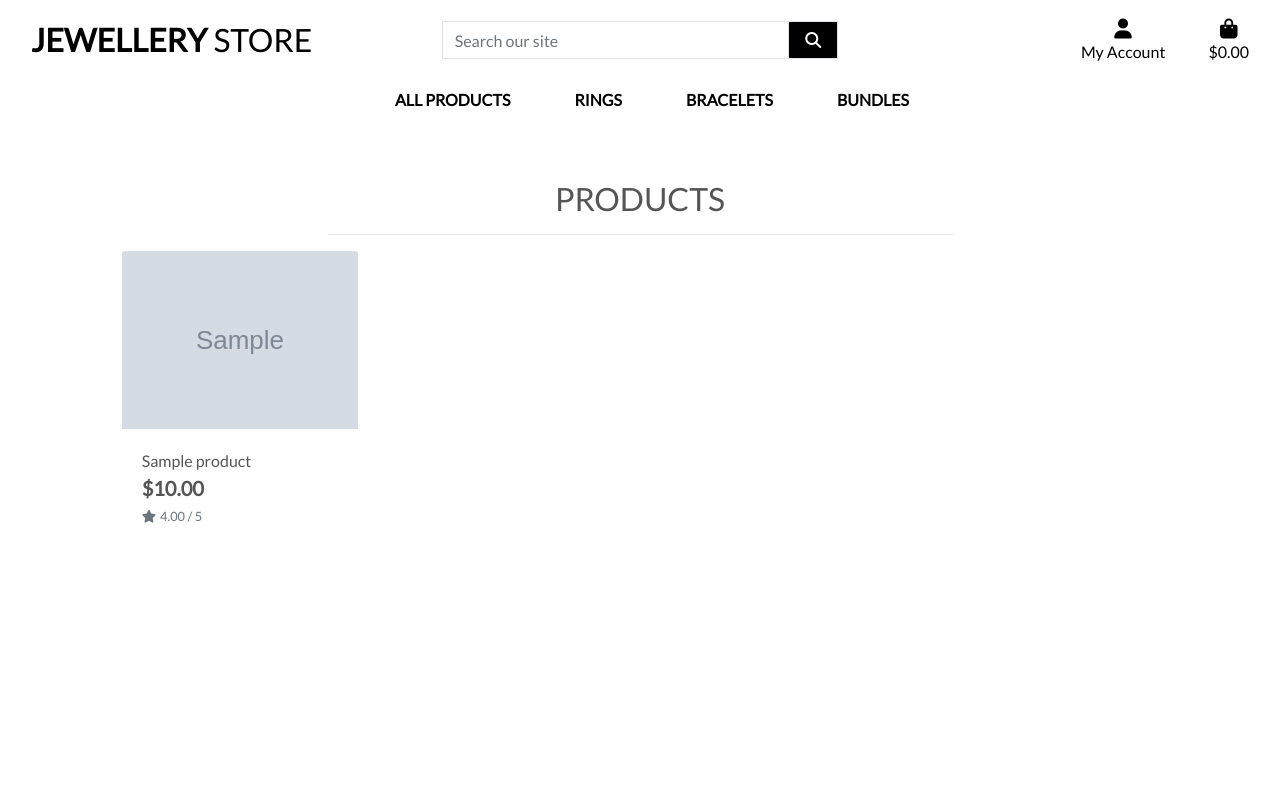
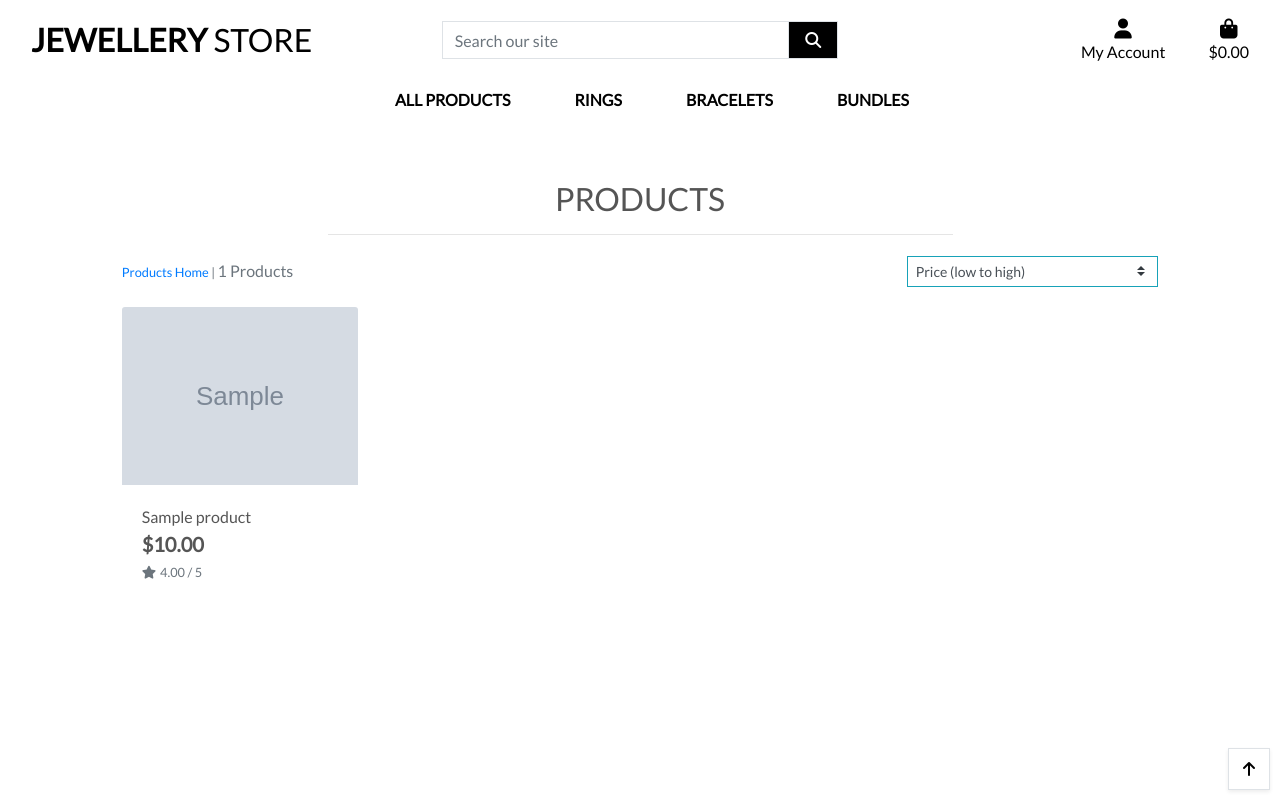
Before and after one commit to Code-Institute-Submissions/Colin-K88-ecommerce-store_AprResub, a Django app: a page that uses products/templates/products/products.html in a window 1280 px wide. Run offline with Django 3.2, Linux system fonts and the light colour scheme; tables that the repository leaves empty hold one stand-in row (values such as "Sample post"); grey boxes marked "Sample" are stand-in pictures; some libraries are stand-ins or nearby versions.

Commit message:
added sorting js & back to top link

```diff
--- a/products/templates/products/products.html
+++ b/products/templates/products/products.html
@@ -15,12 +15,41 @@
         <div class="row">
             <div class="col text-center mt-3">
                 <h2 class="logo-font">Products</h2>
+                {% for c in current_categories %}
+                    <a class="category-badge text-decoration-none" href="{% url 'products' %}?category={{ c.name }}">
+                        <span class="p-2 mt-2 badge badge-white text-black rounded-0 border border-dark">{{ c.friendly_name }}</span>
+                    </a>
+                {% endfor %}
                 <hr class="w-50 mb-1">
             </div>
         </div>
         <div class="row">
             <div class="product-container col-10 offset-1">
-                <div class="row mt-1 mb-2"></div>
+                <div class="row mt-1 mb-2">
+                    <div class="col-12 col-md-6 my-auto order-md-last d-flex justify-content-center justify-content-md-end">
+                        <div class="sort-select-wrapper w-50">
+                            <select id="sort-selector" class="custom-select custom-select-sm rounded-0 border border-{% if current_sorting != 'None_None' %}info{% else %}black{% endif %}">
+                                <option value="reset" {% if current_sorting == 'None_None' %}selected{% endif %}>Sort by...</option>
+                                <option value="price_asc" {% if current_sorting == 'price_asc' %}selected{% endif %}>Price (low to high)</option>
+                                <option value="price_desc" {% if current_sorting == 'price_desc' %}selected{% endif %}>Price (high to low)</option>
+                                <option value="rating_asc" {% if current_sorting == 'rating_asc' %}selected{% endif %}>Rating (low to high)</option>
+                                <option value="rating_desc" {% if current_sorting == 'rating_desc' %}selected{% endif %}>Rating (high to low)</option>
+                                <option value="name_asc" {% if current_sorting == 'name_asc' %}selected{% endif %}>Name (A-Z)</option>
+                                <option value="name_desc" {% if current_sorting == 'name_desc' %}selected{% endif %}>Name (Z-A)</option>
+                                <option value="category_asc" {% if current_sorting == 'category_asc' %}selected{% endif %}>Category (A-Z)</option>
+                                <option value="category_desc" {% if current_sorting == 'category_desc' %}selected{% endif %}>Category (Z-A)</option>
+                            </select>
+                        </div>
+                    </div>
+                    <div class="col-12 col-md-6 order-md-first">
+                        <p class="text-muted mt-3 text-center text-md-left">
+                            {% if search_term or current_categories or current_sorting != 'None_None' %}
+                                <span class="small"><a href="{% url 'products' %}">Products Home</a> | </span>
+                            {% endif %}
+                            {{ products|length }} Products{% if search_term %} found for <strong>"{{ search_term }}"</strong>{% endif %}
+                        </p>
+                    </div>
+                </div>
                 <div class="row">
                     {% for product in products %}
                         <div class="col-sm-6 col-md-6 col-lg-4 col-xl-3">
@@ -70,4 +99,41 @@
             </div>
         </div>
     </div>
+    <div class="btt-button shadow-sm rounded-0 border border-black">
+        <a class="btt-link d-flex h-100">
+            <i class="fas fa-arrow-up text-black mx-auto my-auto"></i>
+        </a>
+    </div>
 {% endblock %}
+
+{% block postloadjs %}
+    {{ block.super }}
+    <script type="text/javascript">
+		$('.btt-link').click(function(e) {
+			window.scrollTo(0,0)
+		})
+	</script>
+
+    <script type="text/javascript">
+        $('#sort-selector').change(function() {
+            var selector = $(this);
+            var currentUrl = new URL(window.location);
+
+            var selectedVal = selector.val();
+            if(selectedVal != "reset"){
+                var sort = selectedVal.split("_")[0];
+                var direction = selectedVal.split("_")[1];
+
+                currentUrl.searchParams.set("sort", sort);
+                currentUrl.searchParams.set("direction", direction);
+
+                window.location.replace(currentUrl);
+            } else {
+                currentUrl.searchParams.delete("sort");
+                currentUrl.searchParams.delete("direction");
+
+                window.location.replace(currentUrl);
+            }
+        })
+    </script>
+{% endblock %}
--- a/products/views.py
+++ b/products/views.py
@@ -2,6 +2,7 @@ from django.shortcuts import render, redirect, reverse, get_object_or_404
 from django.contrib import messages
 from django.db.models import Q
 from .models import Product, Category
+from django.db.models.functions import Lower
 
 
 # Create your views here.
@@ -22,7 +23,8 @@ def all_products(request):
             if sortkey == 'name':
                 sortkey = 'lower_name'
                 products = products.annotate(lower_name=Lower('name'))
-
+            if sortkey == 'category':
+                sortkey = 'category__name'
             if 'direction' in request.GET:
                 direction = request.GET['direction']
                 if direction == 'desc':
--- a/static/css/base.css
+++ b/static/css/base.css
@@ -66,6 +66,24 @@ body {
 	z-index: -1;
 }
 
+a.category-badge > span.badge:hover {
+    background: #212529 !important;
+    color: #fff !important;
+}
+
+.btt-button {
+    height: 42px;
+    width: 42px;
+    position: fixed;
+    bottom: 10px;
+    right: 10px;
+}
+
+.btt-link {
+    cursor: pointer;
+}
+
+
 /* -------------------------------- Media Queries */
 
 /* Slightly larger container on xl screens */
```
